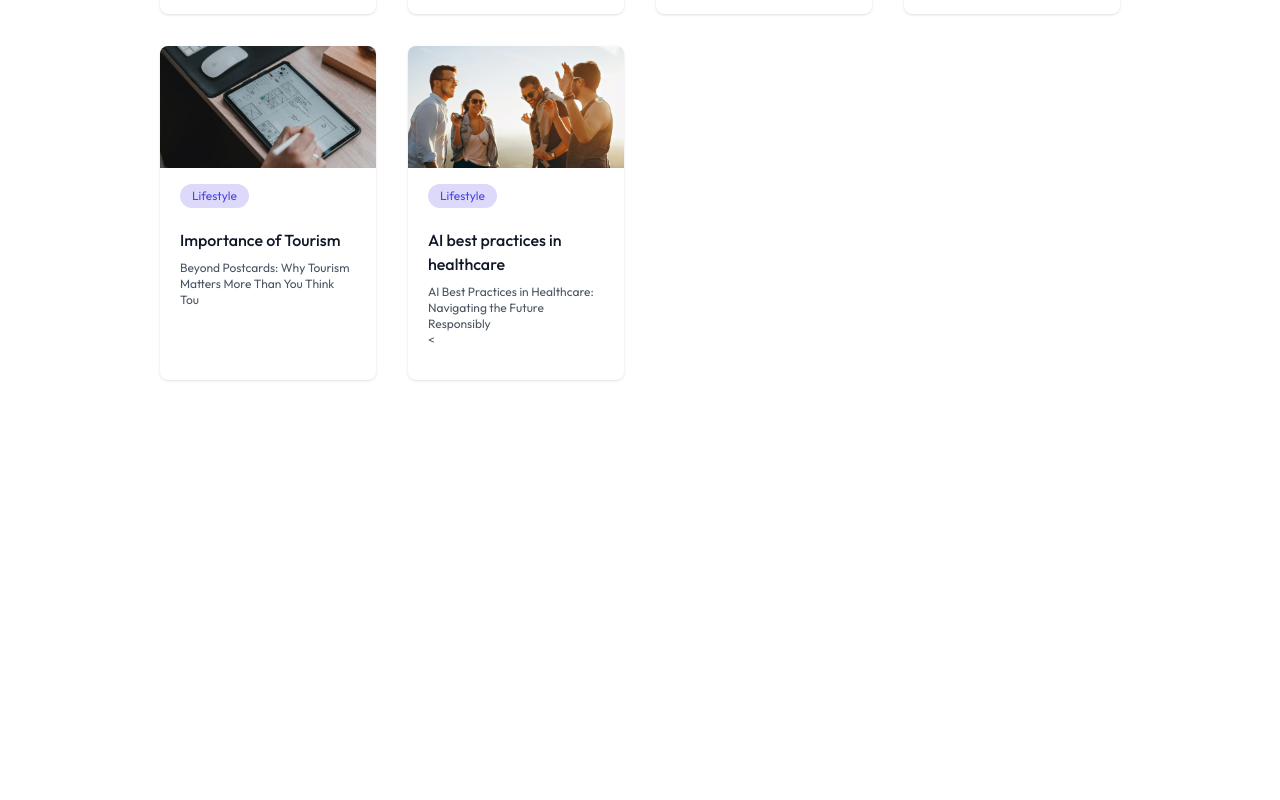
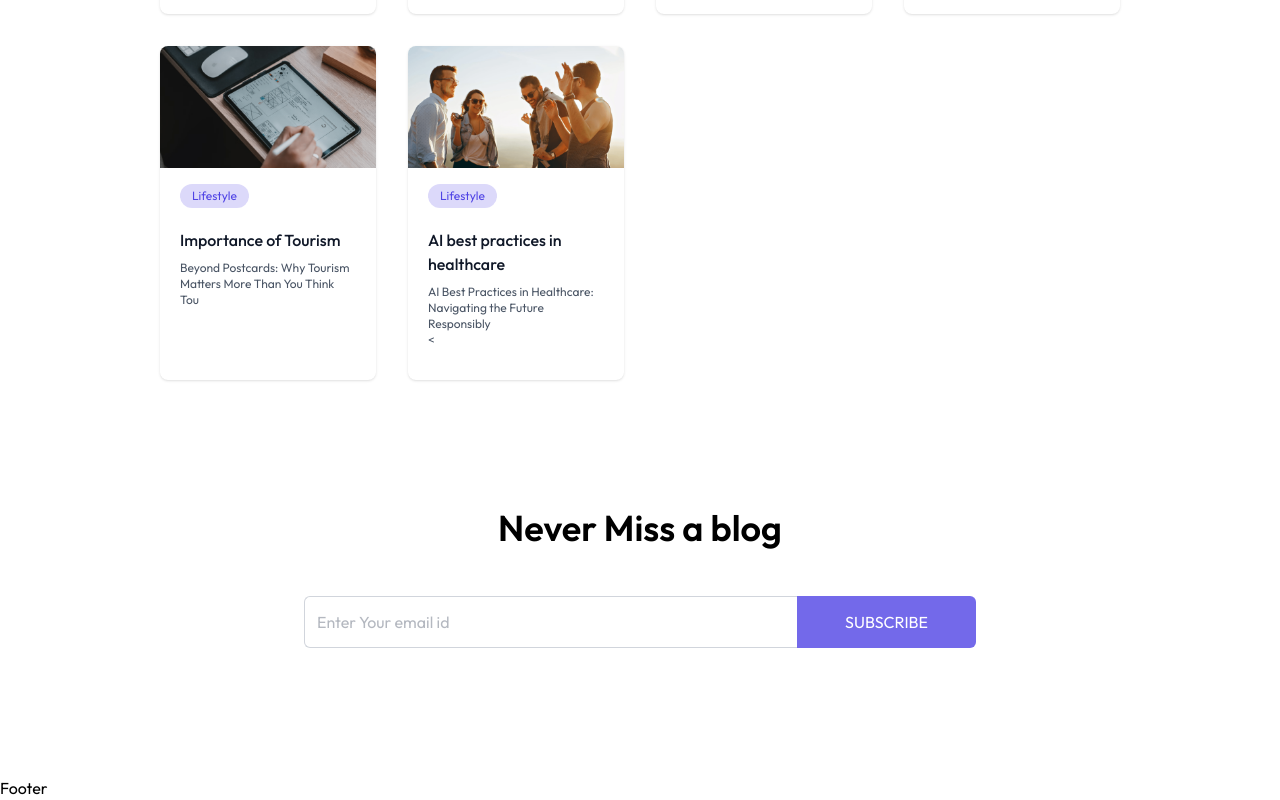
Before and after one commit to outgoingrudra/Blog-site, a React (Vite) app in the folder frontend/: page / in a window 1280 px wide. Shown: the part 1327-2127 px from the top of the page. Before the commit the page ends 1803 px from the top, so only its background shows below. Built offline with nearby package versions, Linux system fonts and the light colour scheme.

Commit message:
changes made

```diff
--- /dev/null
+++ b/frontend/src/Components/Footer.jsx
@@ -0,0 +1,7 @@
+import React from 'react'
+
+export default function Footer() {
+  return (
+    <div>Footer</div>
+  )
+}
--- a/frontend/src/Pages/Home.jsx
+++ b/frontend/src/Pages/Home.jsx
@@ -2,6 +2,8 @@
 import Navbar from '../Components/Navbar'
 import Header from '../Components/Header'
 import BlogList from '../Components/BlogList'
+import Newsletter from '../Components/Newsletter'
+import Footer from '../Components/Footer'
 
 export default function Home() {
   return (
@@ -10,6 +12,8 @@
    <Navbar/>
    <Header/>
    <BlogList/>
+   <Newsletter/>
+   <Footer/>
     </div>
   )
 }
```
